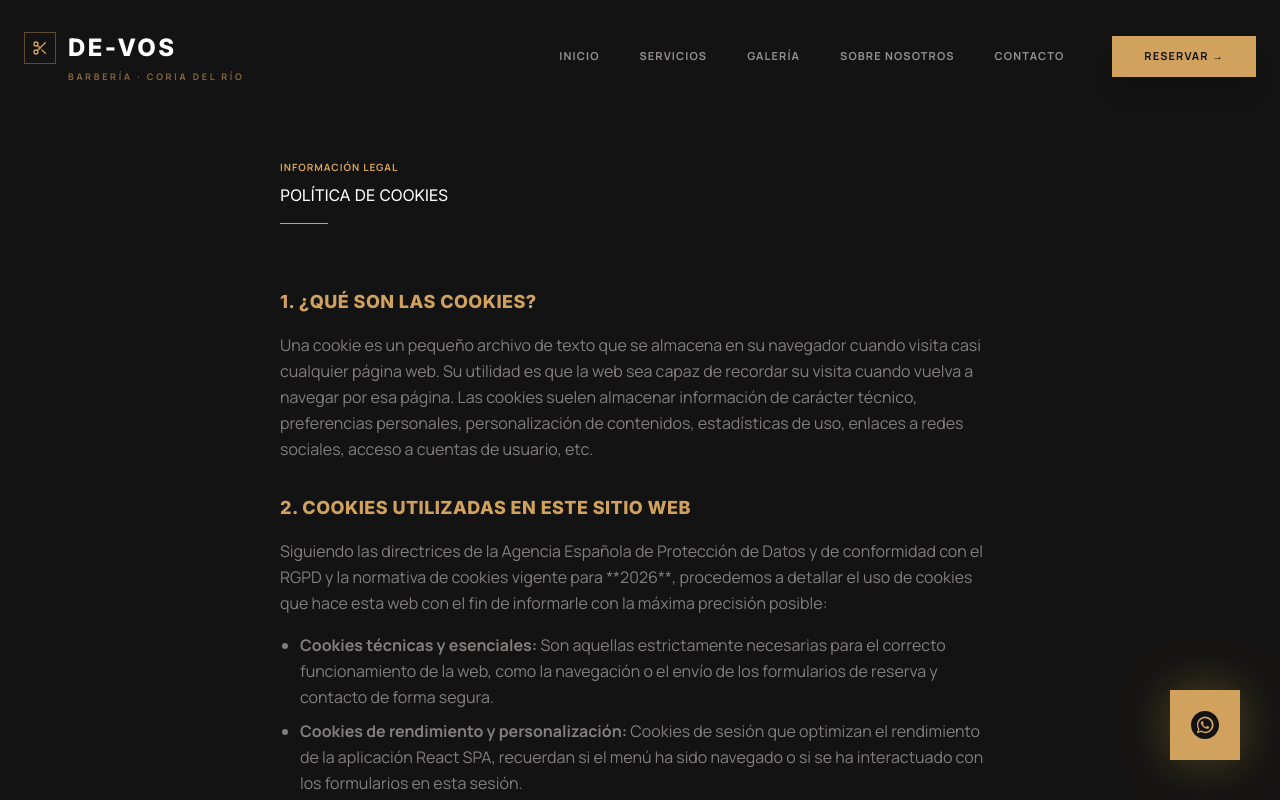
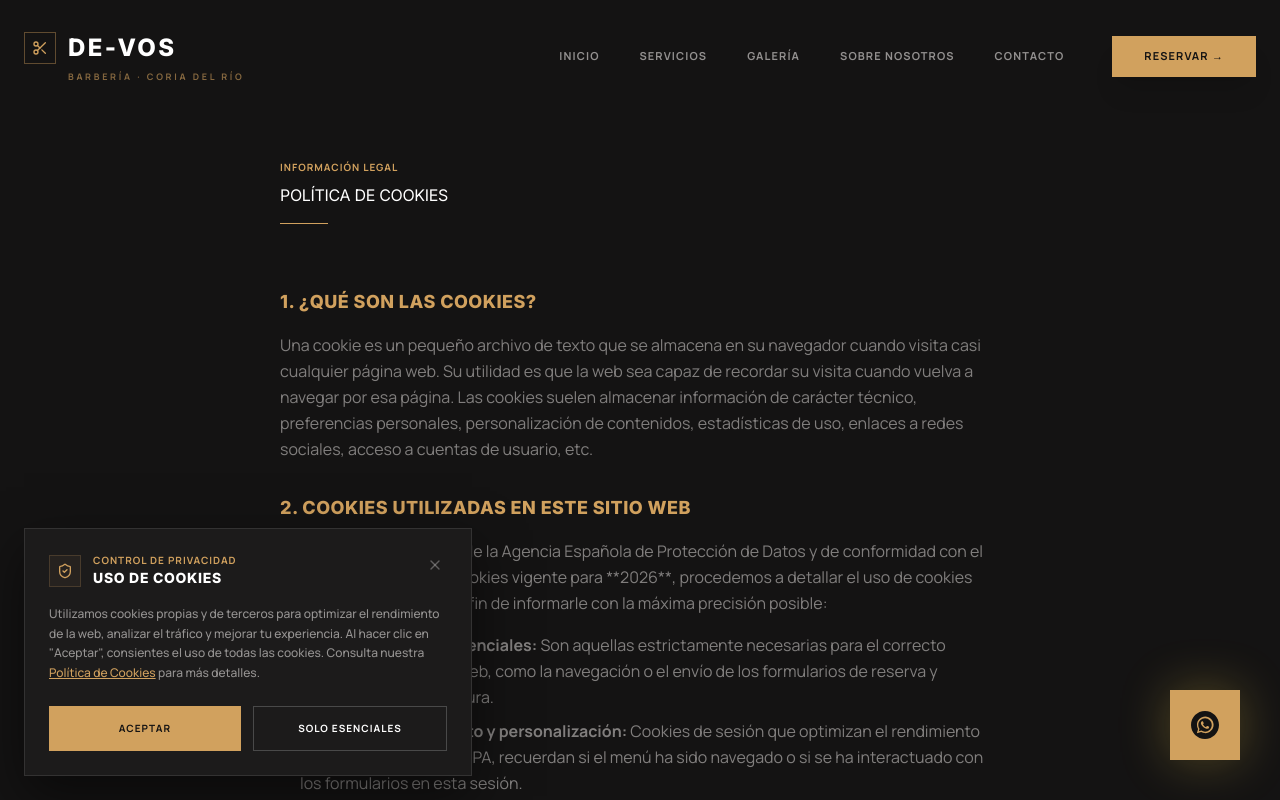
Before and after one commit to jukk4p/de-vos, a React (Vite) app: page /cookies in a window 1280 px wide. Shown: the top 800 px of the page. Built offline with nearby package versions, Linux system fonts and the light colour scheme.

Commit message:
feat: implement premium cookies banner with consent management

```diff
--- a/src/App.tsx
+++ b/src/App.tsx
@@ -11,6 +11,7 @@ import ReservePage from './pages/Reserve';
 import PrivacyPage from './pages/Privacy';
 import LegalPage from './pages/Legal';
 import CookiesPage from './pages/Cookies';
+import CookiesBanner from './components/CookiesBanner';
 
 // Scroll to top on route change
 const ScrollToTop = () => {
@@ -69,6 +70,7 @@ const App = () => {
         </div>
 
         <WhatsAppFAB openWhatsApp={openWhatsApp} />
+        <CookiesBanner />
       </main>
     </Router>
   );
--- /dev/null
+++ b/src/components/CookiesBanner.tsx
@@ -0,0 +1,93 @@
+import { useState, useEffect, useRef } from 'react';
+import { Link } from 'react-router-dom';
+import gsap from 'gsap';
+import { ShieldCheck, X } from 'lucide-react';
+
+const CookiesBanner = () => {
+  const [isVisible, setIsVisible] = useState(false);
+  const bannerRef = useRef<HTMLDivElement>(null);
+
+  useEffect(() => {
+    const consent = localStorage.getItem('de-vos-cookies-consent');
+    if (!consent) {
+      setIsVisible(true);
+    }
+  }, []);
+
+  useEffect(() => {
+    if (isVisible && bannerRef.current) {
+      gsap.fromTo(bannerRef.current,
+        { y: 50, opacity: 0 },
+        { y: 0, opacity: 1, duration: 0.8, ease: "power4.out", delay: 0.5 }
+      );
+    }
+  }, [isVisible]);
+
+  const handleConsent = (accepted: boolean) => {
+    if (bannerRef.current) {
+      gsap.to(bannerRef.current, {
+        y: 50,
+        opacity: 0,
+        duration: 0.5,
+        ease: "power4.in",
+        onComplete: () => {
+          localStorage.setItem('de-vos-cookies-consent', accepted ? 'accepted' : 'declined');
+          setIsVisible(false);
+        }
+      });
+    }
+  };
+
+  if (!isVisible) return null;
+
+  return (
+    <div
+      ref={bannerRef}
+      className="fixed bottom-6 left-6 right-6 md:right-auto md:max-w-md z-[60] bg-surface-low border border-white/10 p-6 shadow-[0_20px_50px_rgba(0,0,0,0.5)] flex flex-col gap-4 text-left"
+    >
+      <div className="flex items-start justify-between gap-4">
+        <div className="flex items-center gap-3">
+          <div className="w-8 h-8 flex items-center justify-center border border-accent/20 bg-accent/5">
+            <ShieldCheck className="w-4 h-4 text-accent" />
+          </div>
+          <div>
+            <span className="text-accent text-[10px] font-black uppercase tracking-industrial block">Control de Privacidad</span>
+            <h4 className="font-heading text-sm font-extrabold text-white uppercase tracking-wider">Uso de Cookies</h4>
+          </div>
+        </div>
+        <button
+          onClick={() => handleConsent(false)}
+          className="text-primary/40 hover:text-white transition-smooth p-1 cursor-pointer"
+          aria-label="Cerrar banner de cookies"
+        >
+          <X className="w-4 h-4" />
+        </button>
+      </div>
+
+      <p className="text-primary/70 text-xs leading-relaxed font-medium">
+        Utilizamos cookies propias y de terceros para optimizar el rendimiento de la web, analizar el tráfico y mejorar tu experiencia. Al hacer clic en "Aceptar", consientes el uso de todas las cookies. Consulta nuestra{' '}
+        <Link to="/cookies" className="text-accent underline hover:text-white transition-smooth">
+          Política de Cookies
+        </Link>{' '}
+        para más detalles.
+      </p>
+
+      <div className="flex gap-3 mt-2">
+        <button
+          onClick={() => handleConsent(true)}
+          className="flex-1 bg-accent text-background text-[10px] font-black uppercase tracking-industrial py-3.5 hover:bg-white transition-smooth cursor-pointer text-center"
+        >
+          Aceptar
+        </button>
+        <button
+          onClick={() => handleConsent(false)}
+          className="flex-1 bg-transparent border border-white/20 text-white text-[10px] font-black uppercase tracking-industrial py-3.5 hover:bg-white hover:text-background transition-smooth cursor-pointer text-center"
+        >
+          Solo esenciales
+        </button>
+      </div>
+    </div>
+  );
+};
+
+export default CookiesBanner;
```
